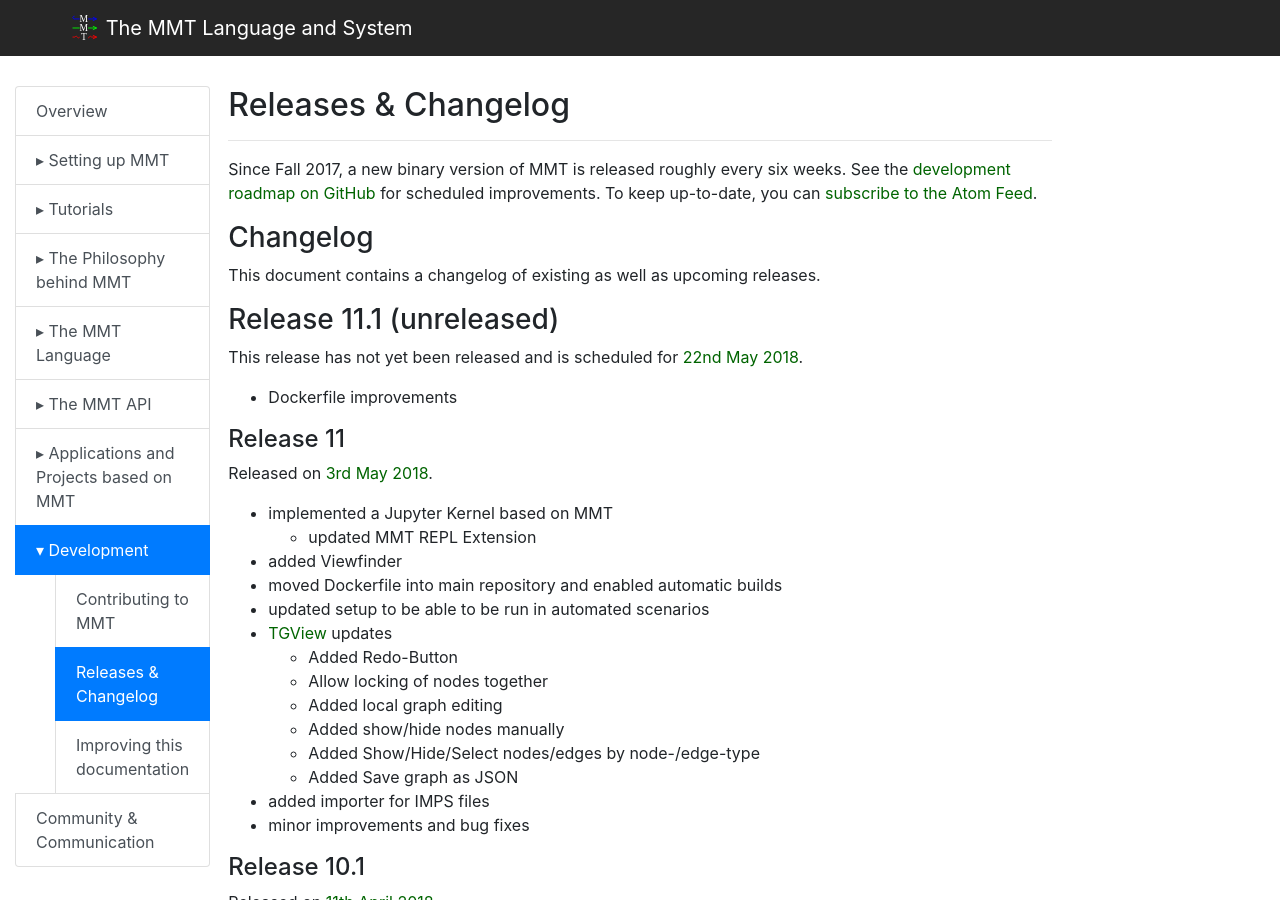
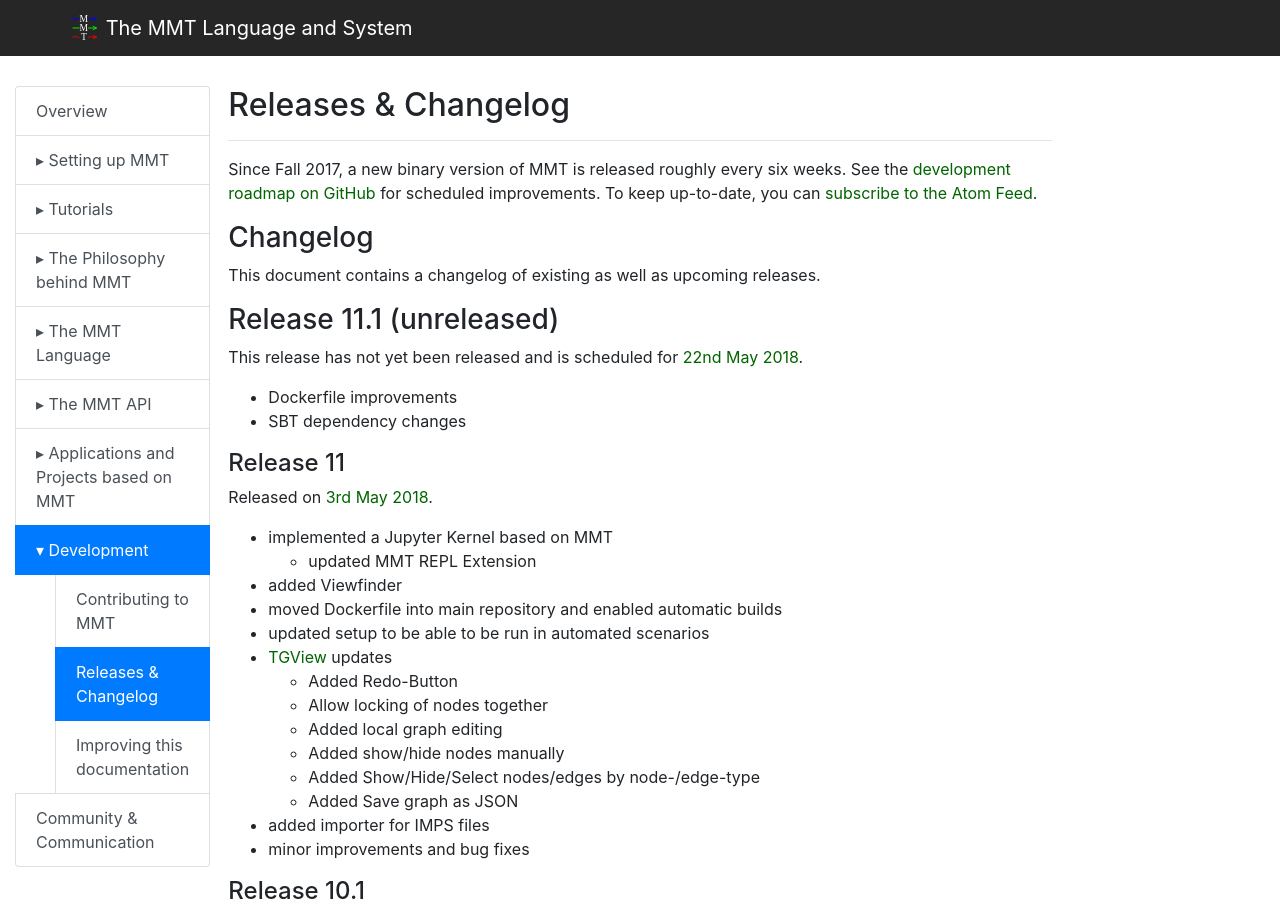
Before and after one commit to UniFormal/uniformal.github.io, a Jekyll site: the page built from doc/development/releases.md, in a window 1280 px wide and 900 px high. Built offline with Jekyll 4.4.1, drawn with Linux system fonts in a browser that asks for light colours.

Commit message:
Update releases.md

```diff
--- a/doc/development/releases.md
+++ b/doc/development/releases.md
@@ -16,6 +16,7 @@
 This release has not yet been released and is scheduled for [22nd May 2018](https://github.com/UniFormal/MMT/milestone/3).
 
 - Dockerfile improvements
+- SBT dependency changes
 
 #### Release 11
 
```
